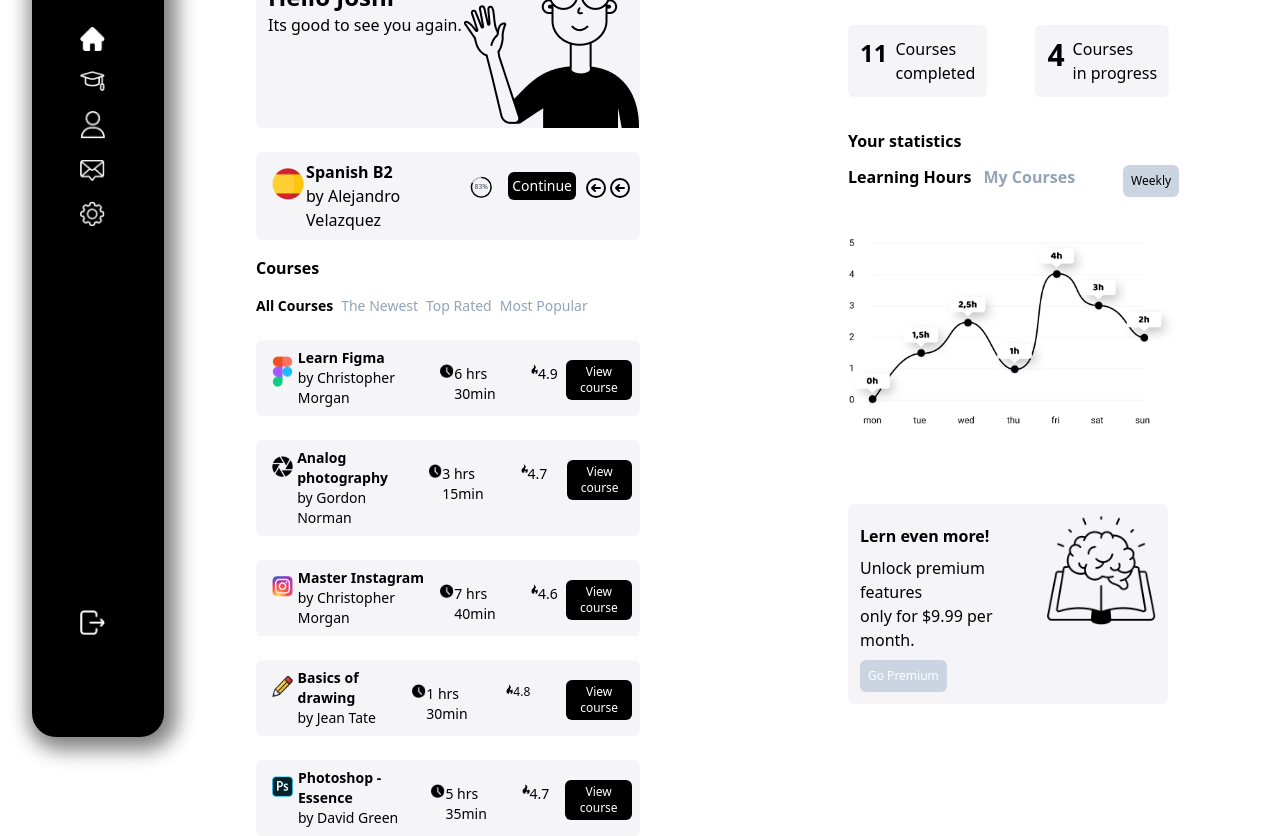
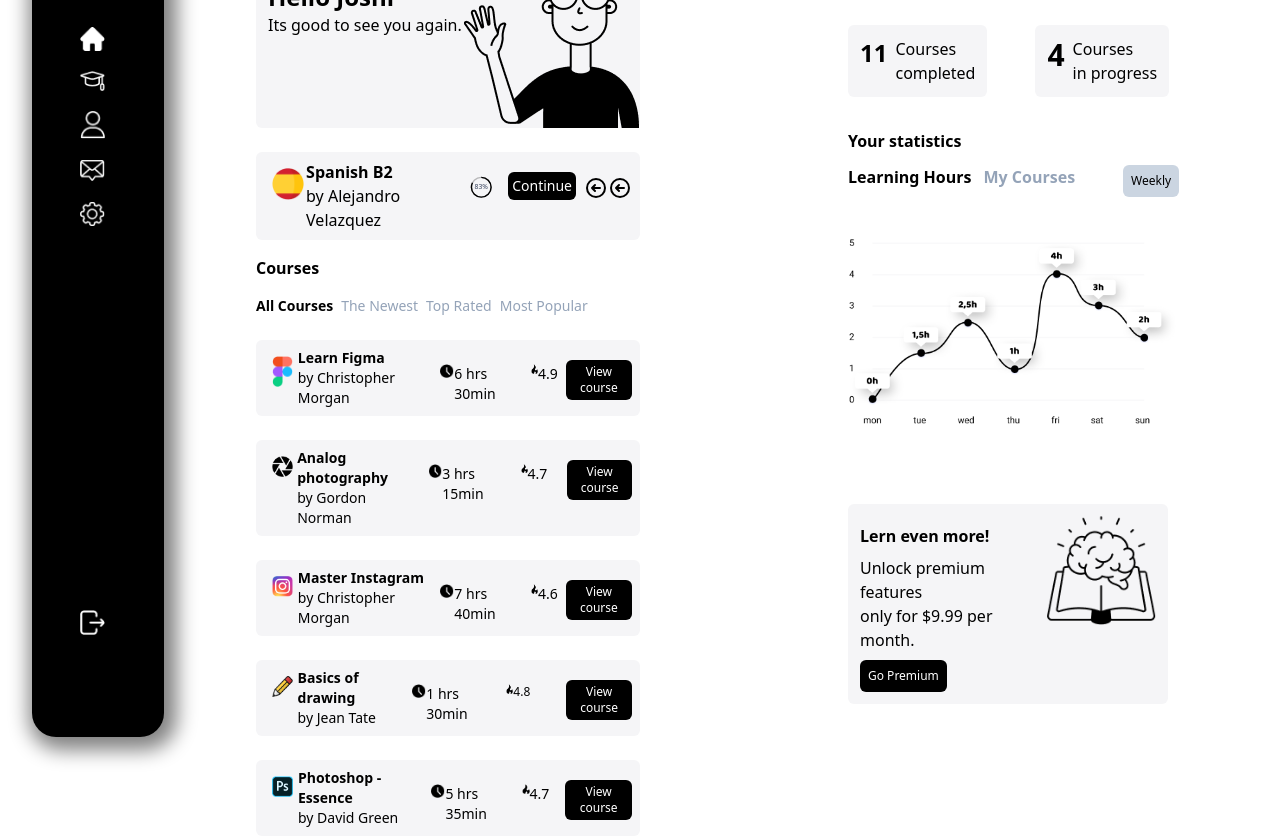
Before and after one commit to Shuvapandit/online-courses-dashboard, a plain HTML site: page index.html in a window 1280 px wide. Shown: the part 139-975 px from the top of the page. Drawn offline with nearby package versions, Linux system fonts and the light colour scheme.

Commit message:
btn color updated

```diff
--- a/index.html
+++ b/index.html
@@ -398,7 +398,7 @@
                  <p class="font-bold mt-2">Lern even more!</p>
                  <p class="mt-2">Unlock premium features <br>
                   only for $9.99 per month.</p>
-                  <button class="rounded-md ...  p-2 bg-slate-300 text-xs bgbtnn mt-2">Go Premium</button>
+                  <button class="rounded-md ...  p-2  text-xs bgbtnn mt-2">Go Premium</button>
                   </div>
                   <div class="ml-5">
                     <img src="logo/Group 48.png" alt="" width="124.99px" height="125.03px" class="">
```
